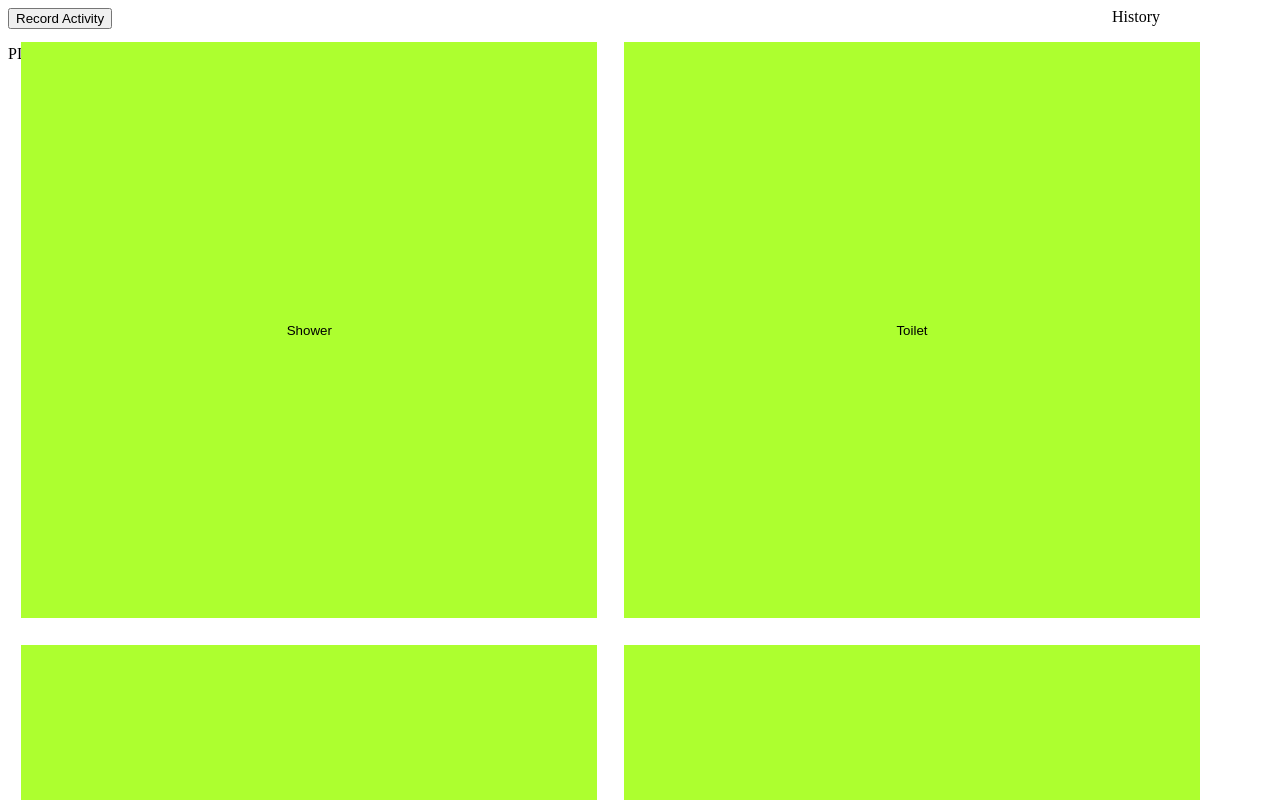
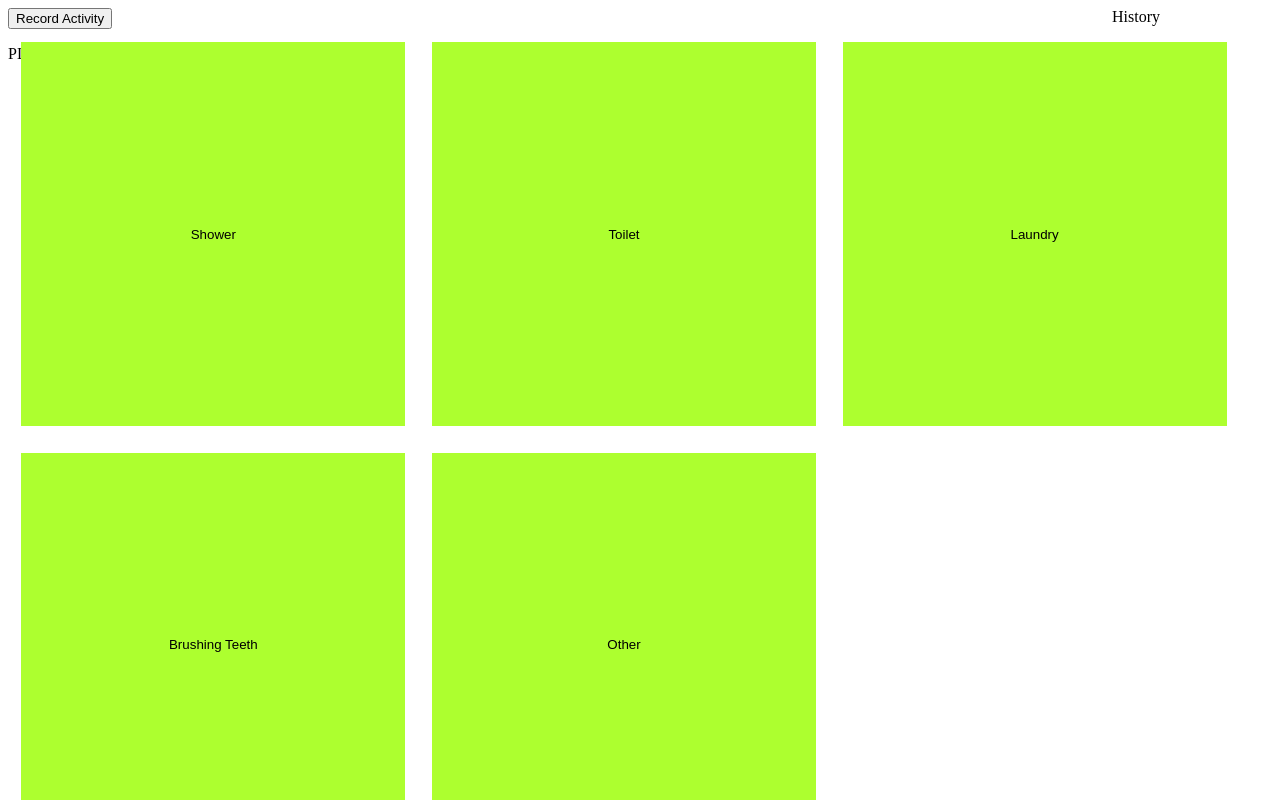
Before and after one commit to DreekFire/WaterYouDoing, a plain HTML site: page index.html in a window 1280 px wide. Both pictures are taken after a click on the button "Record Activity". Shown: the top 800 px of the page. Drawn offline with Linux system fonts and the light colour scheme.

Commit message:
changing button size

```diff
--- a/style.css
+++ b/style.css
@@ -43,8 +43,8 @@ body, html {
 }
 
 .actButton {
-    height: 45vw;
-    width: 45vw;
+    height: 30vw;
+    width: 30vw;
     margin: 1em;
     float: left;
     border: none;
```
